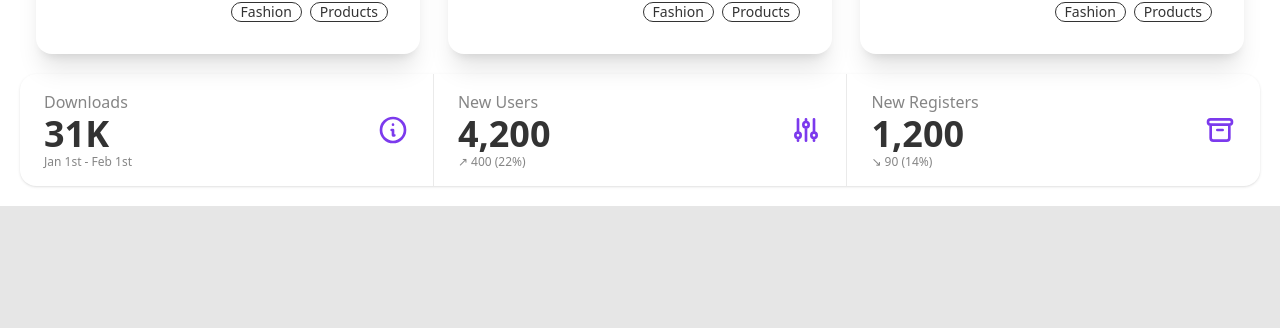
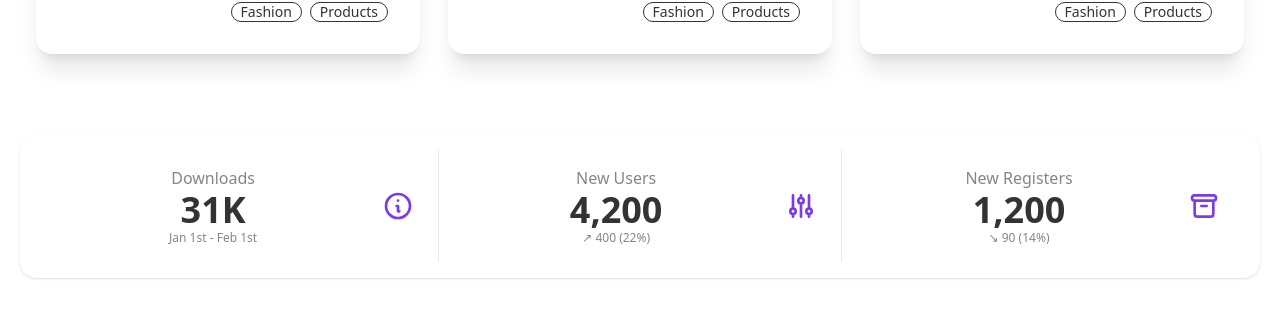
Before and after one commit to strucker-eth/CarGo, a Next.js app: page / in a window 1280 px wide. Shown: the part 1778-2106 px from the top of the page. Built offline with nearby package versions, Linux system fonts and the light colour scheme.

Commit message:
bg update

```diff
--- a/src/pages/index.js
+++ b/src/pages/index.js
@@ -9,7 +9,7 @@ export default function Home() {
     <>
       <Navigation />
 
-      <div class="hero min-h-screen bg-base-200">
+      <div class="hero min-h-screen ">
   <div class="hero-content flex-col lg:flex-row-reverse">
     <img src="/images/stock/photo-1635805737707-575885ab0820.jpg" class="max-w-sm rounded-lg shadow-2xl" />
     <div>
@@ -30,7 +30,7 @@ export default function Home() {
      <Cards />
      </div>
 
-    <div class="stats shadow justify-center flex mx-5 my-5">
+    <div class="stats shadow justify-center flex mx-5 mt-20 p-4 text-center">
 
   <div class="stat">
     <div class="stat-figure text-secondary">
@@ -64,7 +64,7 @@ export default function Home() {
 
 
 <div id="CTA" >
-<div class="hero min-h-screen bg-base-200">
+<div class="hero min-h-screen ">
   <div class="hero-content text-center">
     <div class="max-w-md">
       <h1 class="text-5xl font-bold">Hello there</h1>
```
Also changed, not shown: src/styles/globals.css (line endings or trailing spaces).
